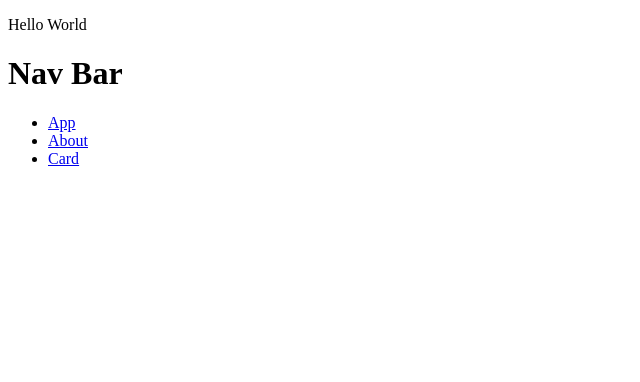
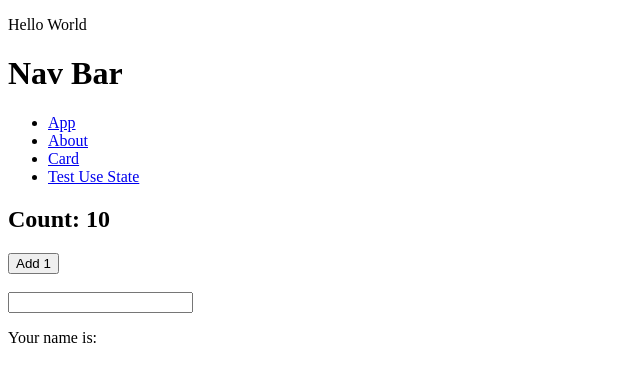
Before and after one commit to shunbin2310/front-end, a React (Vite) app: page /TestUseState in a window 1280 px wide. Shown: the top 382 px of the page, without its empty margins (0-640 px from the left). Built offline with nearby package versions, Linux system fonts and the light colour scheme.

Commit message:
learn useState

```diff
--- a/src/component/Home.jsx
+++ b/src/component/Home.jsx
@@ -3,6 +3,7 @@ import { Route, Routes } from 'react-router-dom';
 import About from './About.jsx';
 import App from './App.jsx';
 import Card from './Card.jsx';
+import TestUseState from './TestUseState.jsx';
 
 function Home(){
     return(
@@ -11,9 +12,11 @@ function Home(){
             <h1>Nav Bar</h1>
             <Nav/>
             <Routes>
-                <Route path='/App' element={<App/>}/>
-                <Route path='/About' element={<About/>}/>
-                <Route path='/Card' element={<Card/>}/>
+                    <Route path='/App' element={<App/>}/>
+                    <Route path='/About' element={<About/>}/>
+                    <Route path='/Card' element={<Card/>}/>
+                    <Route path='/TestUseState' element={<TestUseState/>}/>
+
             </Routes>
         </>
     );
--- a/src/component/Nav.jsx
+++ b/src/component/Nav.jsx
@@ -2,13 +2,19 @@ import { Link } from "react-router-dom";
 
 function Nav(){
     return(
+        <>
             <nav>
                 <ul>
                     <li><Link to="/App">App</Link></li>
                     <li><Link to="/About">About</Link></li>
                     <li><Link to="/Card">Card</Link></li>
+                    <li><Link to="/TestUseState">Test Use State</Link></li>
+
                 </ul>
             </nav>
+
+        </>
+
     );
 }
 
--- /dev/null
+++ b/src/component/TestUseState.jsx
@@ -0,0 +1,28 @@
+import { useState } from "react";
+
+function TestUseState(){
+    const [count, setCount] = useState(10);
+    const [name, setName] = useState('');
+
+    const increase = () => {
+        setCount(count + 10);
+    };
+
+    return(
+        <>
+            <div>
+                <h2>Count: {count}</h2>
+                <button onClick={increase}>Add 1</button>
+            </div>
+
+            <br></br>
+
+            <div>
+                <input value={name} onChange={e => setName(e.target.value)} />
+                <p>Your name is: {name}</p>
+            </div>
+        </>
+    );
+}
+
+export default TestUseState
```
Also changed, not shown: 1 other file (tests, documents, lock files or other folders). Lines whose indentation alone changed are shown as unchanged.
